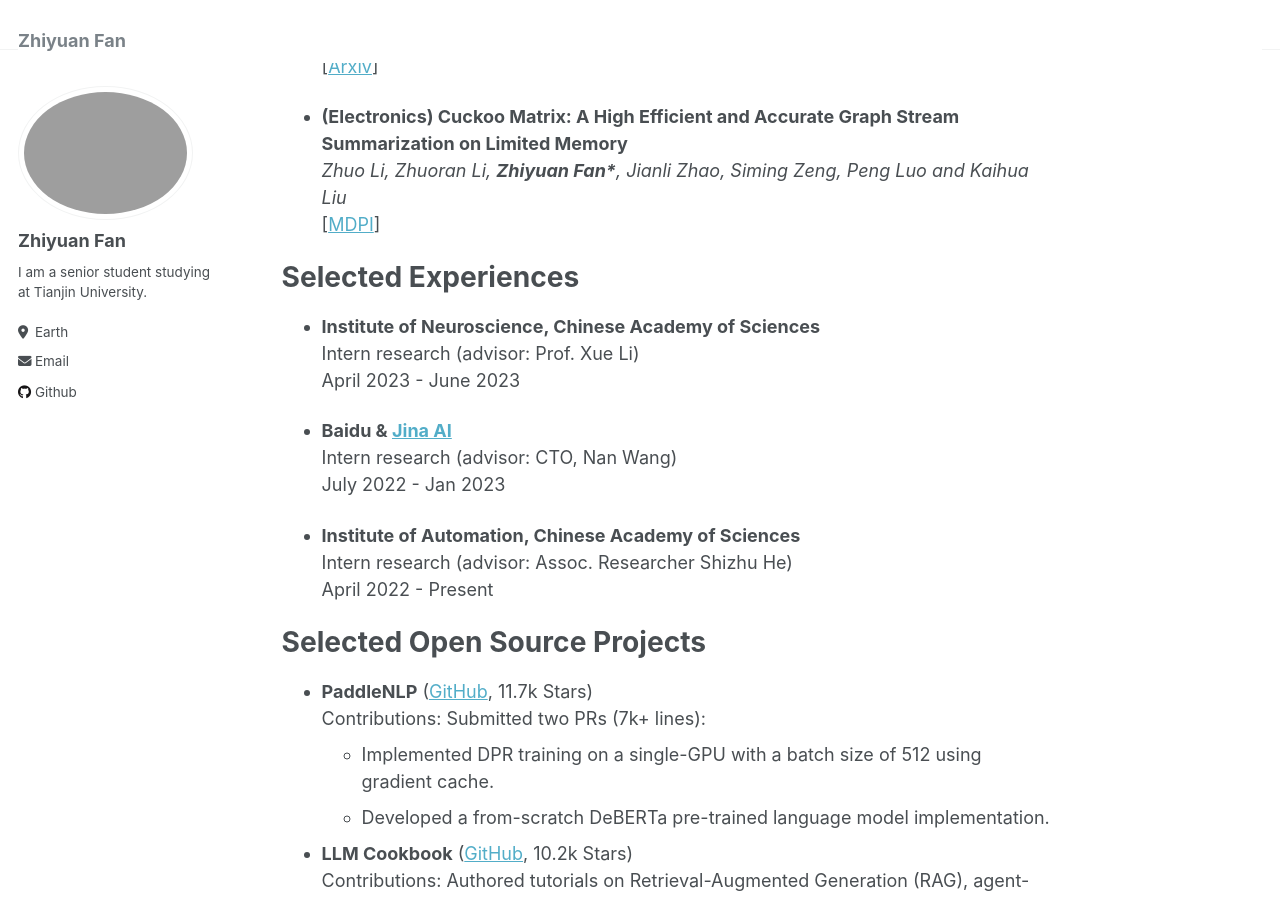
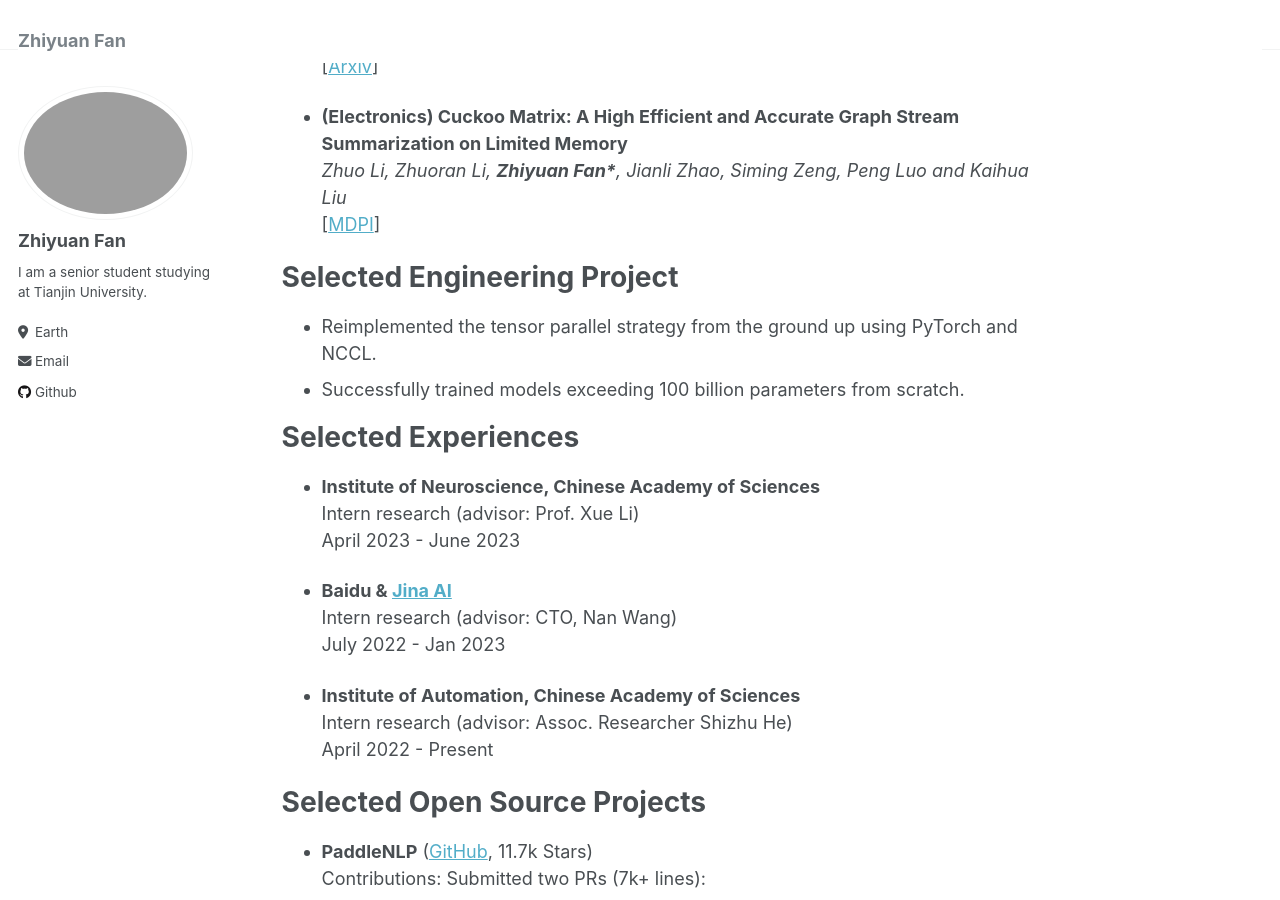
Before and after one commit to Zhiyuan-Fan/Zhiyuan-Fan.github.io, a Jekyll site: the page built from _pages/about.md, in a window 1280 px wide and 900 px high, scrolled down 626 px. Built offline with Jekyll 4.4.1, drawn with Linux system fonts in a browser that asks for light colours.

Commit message:
update code

```diff
--- a/_pages/about.md
+++ b/_pages/about.md
@@ -43,6 +43,11 @@ Selected Publications
   _Zhuo Li, Zhuoran Li, **Zhiyuan Fan\***, Jianli Zhao, Siming Zeng, Peng Luo and Kaihua Liu_
   <br/>
   [[MDPI](https://www.mdpi.com/2079-9292/12/2/414)]
+
+Selected Engineering Project
+======
+  - Reimplemented the tensor parallel strategy from the ground up using PyTorch and NCCL.
+  - Successfully trained models exceeding 100 billion parameters from scratch.
 
 Selected Experiences
 ======
```
